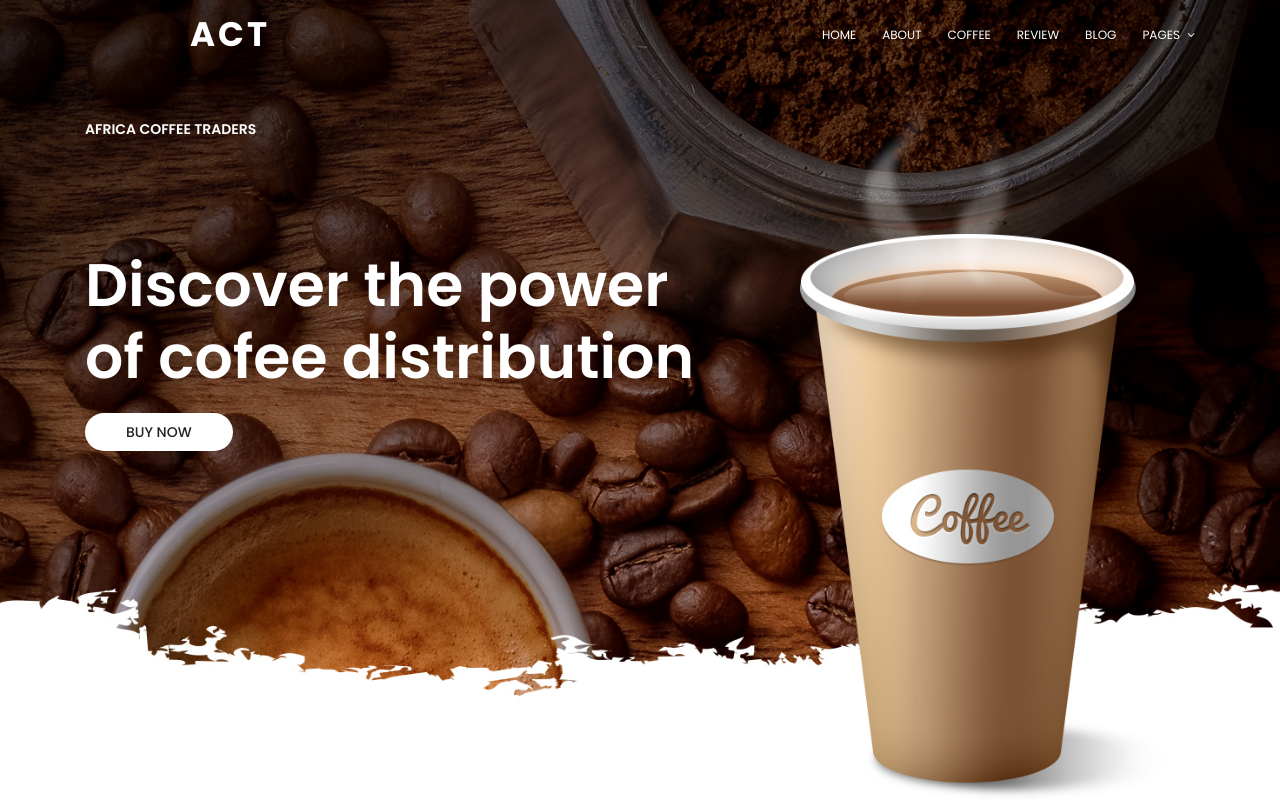
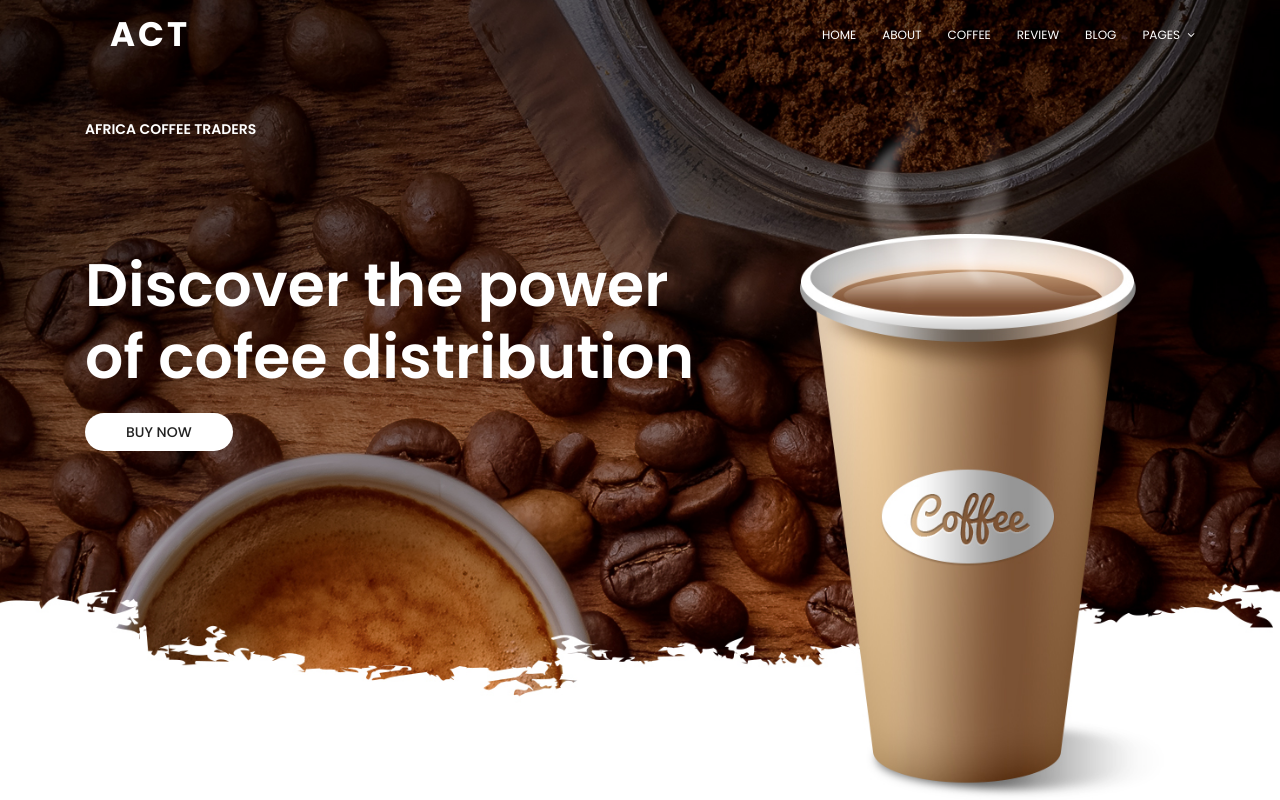
Before and after one commit to VKwamboka/Greemcoffee, a plain HTML site: page index.html in a window 1280 px wide. Shown: the top 800 px of the page. Drawn offline with nearby package versions, Linux system fonts and the light colour scheme; some packages are replaced by stand-ins of ours.

Commit message:
Made changes

```diff
--- a/index.html
+++ b/index.html
@@ -37,7 +37,7 @@
 			    	<div class="row align-items-center justify-content-between d-flex">
 				      <div id="logo" >
 				        <a href="index.html">
-							<h1 style="color: white; padding-left: 120px;">ACT</h1>
+							<h1 style="color: white; padding-left: 40px;">ACT</h1>
 							<!-- <img src="img/logo.png" alt="" title="" /> -->
 						</a>
 				      </div>
```
